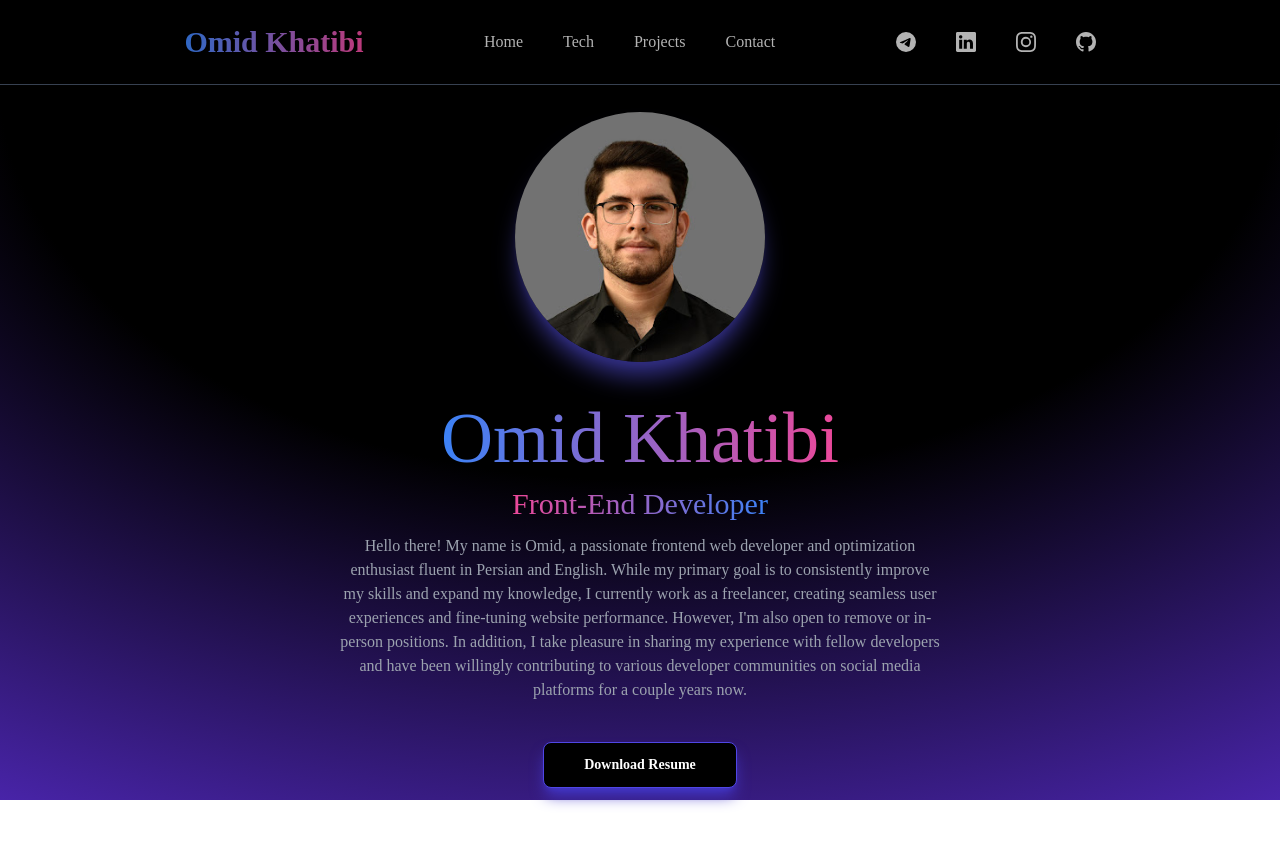
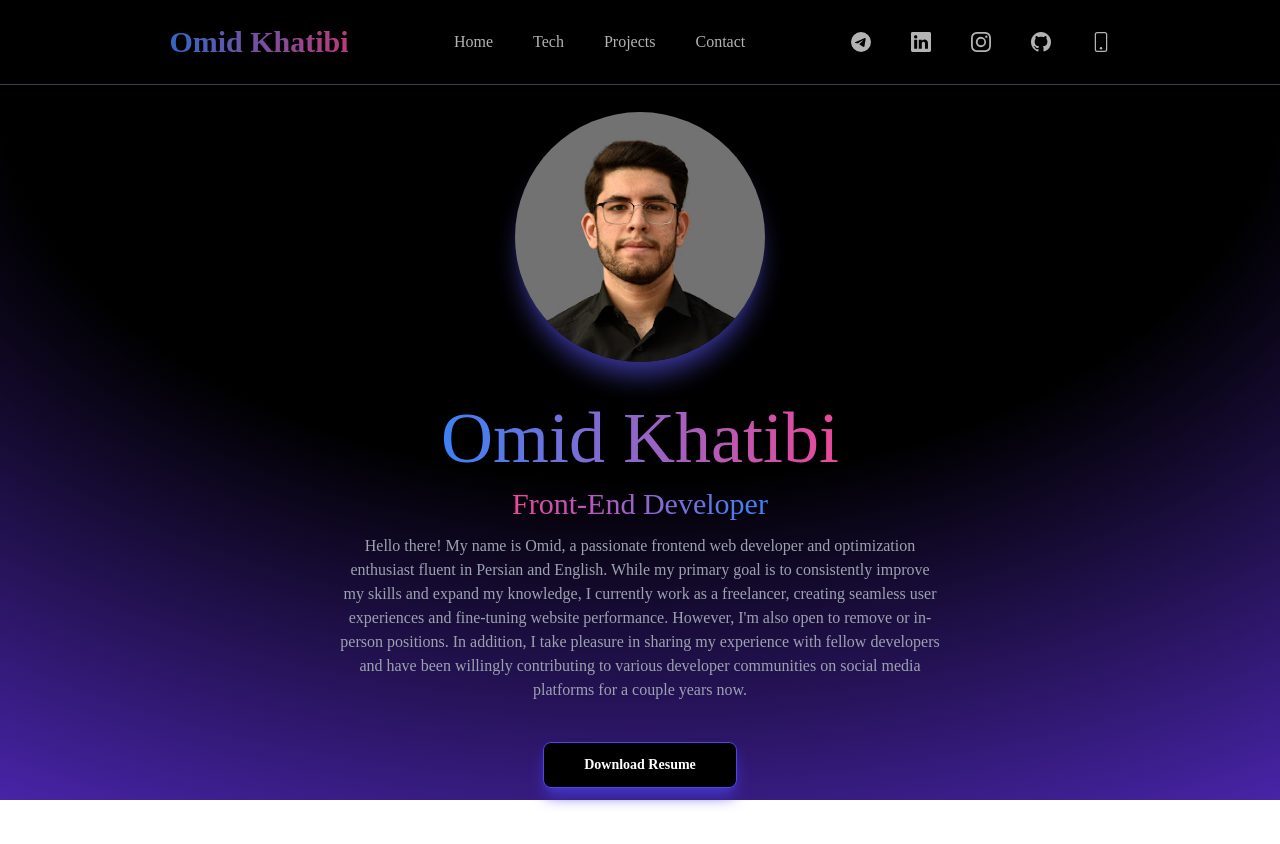
Before and after one commit to omidkhatibi1234/MyPortfolio, a React (Vite) app: page / in a window 1280 px wide. Shown: the top 844 px of the page. Built offline with nearby package versions, Linux system fonts and the light colour scheme.

Commit message:
added phone number in Navbar icon

```diff
--- a/src/components/Navbar.jsx
+++ b/src/components/Navbar.jsx
@@ -1,6 +1,12 @@
 import { useState, useEffect } from "react";
 import { BiMenu, BiX } from "react-icons/bi";
-import { BsGithub, BsInstagram, BsLinkedin, BsTelegram } from "react-icons/bs";
+import {
+  BsGithub,
+  BsInstagram,
+  BsLinkedin,
+  BsPhone,
+  BsTelegram,
+} from "react-icons/bs";
 
 const Navbar = () => {
   const [isOpen, setIsOpen] = useState(false);
@@ -89,6 +95,13 @@ const Navbar = () => {
         >
           <BsGithub />
         </a>
+        <a
+          href="tel:+989150707303"
+          target="_blank"
+          className="cursor-pointer text-xl opacity-70 transition-all duration-300 hover:text-orange-500 hover:opacity-100"
+        >
+          <BsPhone />
+        </a>
       </ul>
       {isOpen ? (
         <BiX onClick={menuOpen} className="block md:hidden text-4xl" />
```
